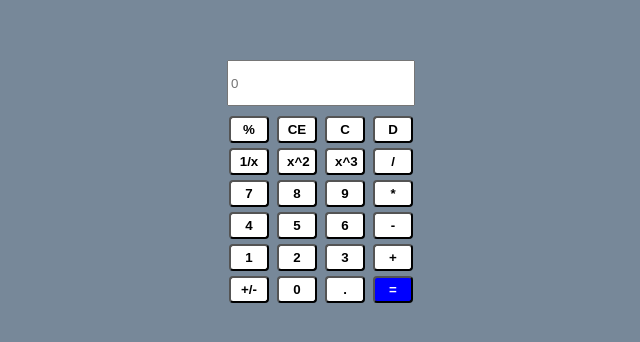
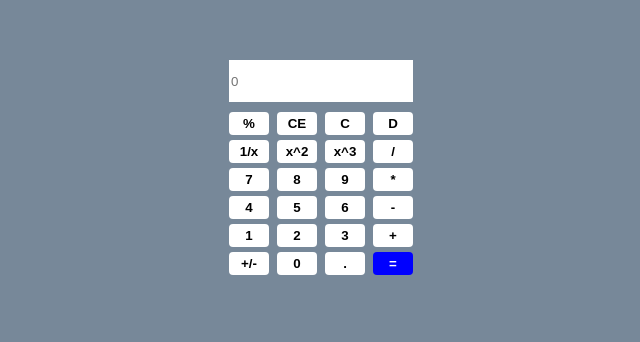
Before and after one commit to Kamilgulzar/Calculator-app, a plain HTML site: page index.html in a window 1280 px wide. Shown: the part 120-462 px from the top of the page, without its empty margins (319-959 px from the left). Drawn offline with Linux system fonts and the light colour scheme.

Commit message:
update style.css

```diff
--- a/style.css
+++ b/style.css
@@ -18,6 +18,7 @@ body {
     width: 40px;
     font-weight: bold;
     cursor: pointer;
+    border: #fff;
 }
 
 
@@ -34,11 +35,13 @@ body {
     cursor: pointer;
     background-color: blue;
     color: #fff;
+    border: #fff;
 }
 
 .inp {
     width: 180px;
     height: 40px;
+    border: #fff;
 }
 
 .inputcontainer {
@@ -46,6 +49,7 @@ body {
     justify-content: center;
     align-items: center;
     margin-bottom: 10px;
+    border: white;
 }
 
 .container {
```
